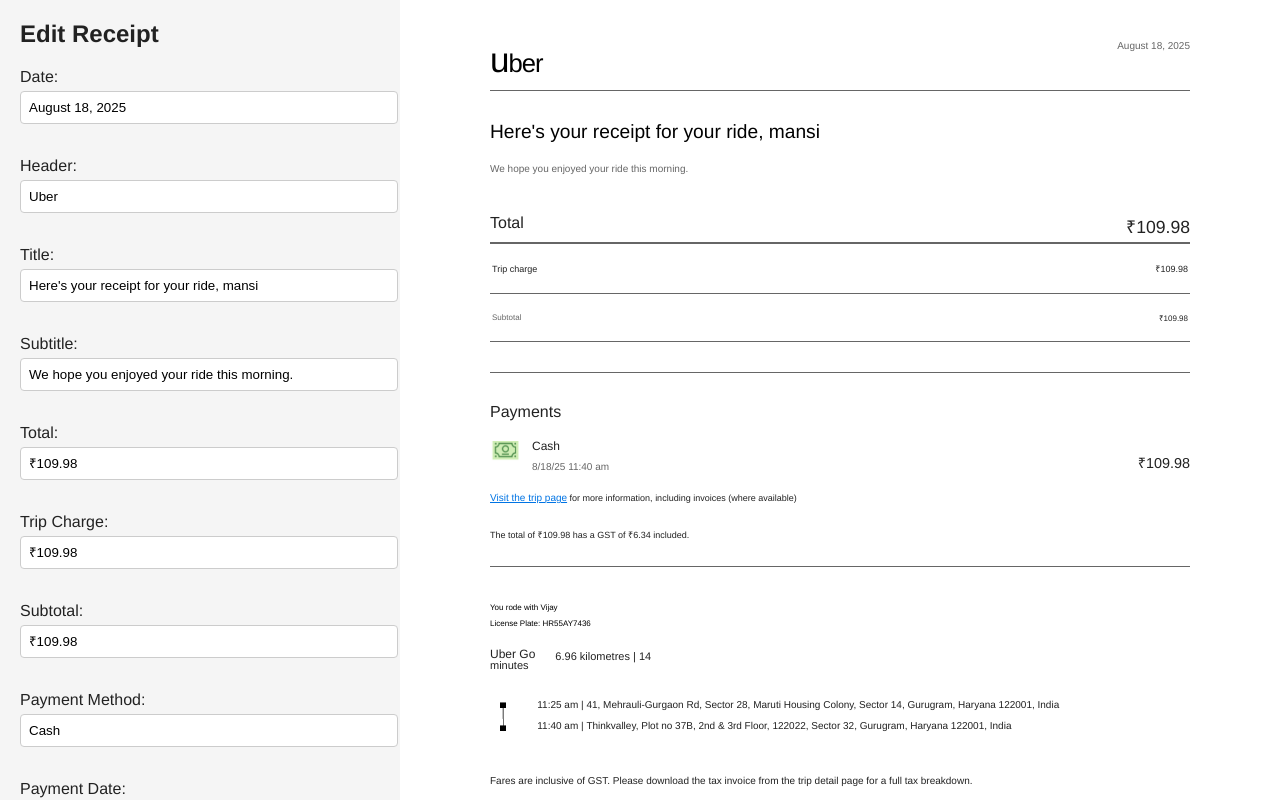
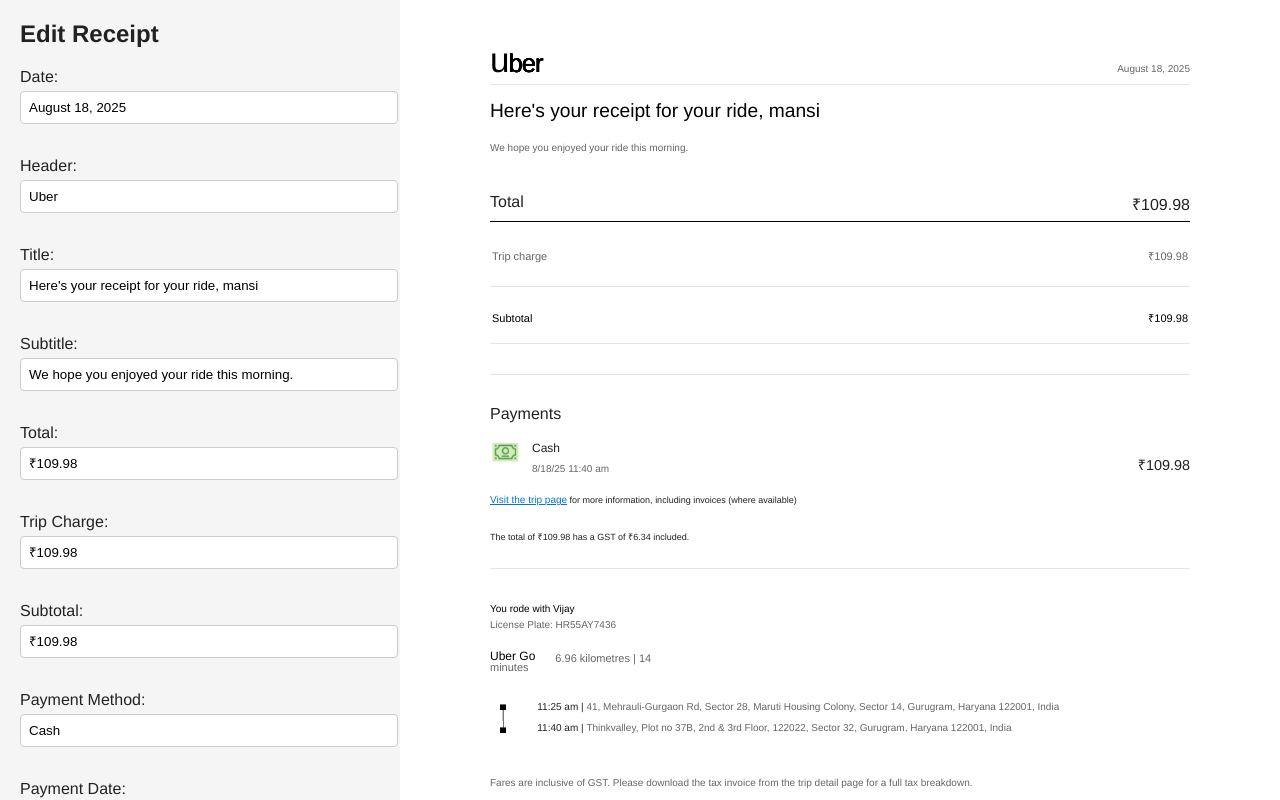
Before and after one commit to Happyesss/Uber_receipt, a plain HTML site: page index.html in a window 1280 px wide. Drawn offline with Linux system fonts and the light colour scheme.

Commit message:
update 1

```diff
--- a/index.html
+++ b/index.html
@@ -34,9 +34,11 @@
 		</div>
 		<div class="receipt">
 			<div class="container">
-				<div class="date" id="date">August 18, 2025</div>
-				<div class="header" id="header">
-					<span style="font-size: 35px;">u</span><span style="font-weight: 549;">ber</span>
+				<div class="header-row" style="margin-bottom: -8px;">
+					<div class="header" id="header">
+						<span style="font-size: 35px;">u</span><span class="boldify">ber</span>
+					</div>
+					<div class="date" id="date">August 18, 2025</div>
 				</div>
 				<hr>
 				<div class="title" id="title">Here's your receipt for your ride, mansi</div>
@@ -71,7 +73,7 @@
 					</div>
 					<div class="payment-date" id="payment-date">8/18/25 11:40 am</div>
 					<div style="margin-top:20px; font-size: 9px;">
-						<a class="link" href="#">Visit the trip page</a> for more information, including invoices (where available)
+						<a class="link" href="https://auth.uber.com/">Visit the trip page</a> for more information, including invoices (where available)
 					</div>
 					<div class="gst" id="gst">The total of ₹109.98 has a GST of ₹6.34 included.</div>
 				</div>
@@ -82,7 +84,7 @@
 		<div class="ride-details">
 			<div class="info">
 				<span class="label">You rode with Vijay</span><br>
-				<span class="label">License Plate: HR55AY7436</span>
+				<span class="label license-plate">License Plate: HR55AY7436</span>
 			</div>
 			<div class="infos" style="display: flex;  align-items: start; margin-top: 10px; margin-bottom: 10px;">
                 <div>
@@ -106,20 +108,20 @@
                 </div>
 
                 <div style="display: flex; flex-direction: column;  margin-top: -10px;">
-<div >
-					<span style="font-size: 10px;"> <span style="font-weight: 500;">11:25 am | </span> 41, Mehrauli-Gurgaon Rd, Sector 28, Maruti Housing Colony, Sector 14, Gurugram, Haryana 122001, India</span>
+				<div >
+					<span style="font-size: 10px;"> <span style="font-weight: 500;">11:25 am | </span><span class="addr">41, Mehrauli-Gurgaon Rd, Sector 28, Maruti Housing Colony, Sector 14, Gurugram, Haryana 122001, India</span></span>
 				</div>
 				<div  style="margin-top: 5px;">
-					<span style="font-size: 10px;"><span style="font-weight: 500;">11:40 am | </span> Thinkvalley, Plot no 37B, 2nd & 3rd Floor, 122022, Sector 32, Gurugram, Haryana 122001, India</span>
+					<span style="font-size: 10px;"><span style="font-weight: 500;">11:40 am | </span><span class="addr">Thinkvalley, Plot no 37B, 2nd & 3rd Floor, 122022, Sector 32, Gurugram, Haryana 122001, India</span></span>
 				</div>
                 </div>
 
 			</div>
 		</div>
 
-		<div style="margin-top: 30px; font-size: 10px;">
-			Fares are inclusive of GST. Please download the tax invoice from the trip detail page for a full tax breakdown.
-		</div>
+			<div class="footer-note" style="margin-top: 30px; font-size: 10px;">
+				Fares are inclusive of GST. Please download the tax invoice from the trip detail page for a full tax breakdown.
+			</div>
 	</div>
 		</div>
 	</div>
--- a/styles.css
+++ b/styles.css
@@ -7,9 +7,9 @@
 }
 
 :root {
-    --border-color: #666; /* dark gray, not black */
-    --border-thin: 1.5px;
-    --border-thick: 2px;
+    --border-color: #e5e5e5; /* light gray to match Uber receipt */
+    --border-thin: 1px;
+    --border-thick: 1.7px;
 }
 
 .main {
@@ -90,6 +90,13 @@
     page-break-inside: avoid;
 }
 
+.header-row {
+    display: flex;
+    align-items: baseline; /* align date with header baseline */
+    justify-content: space-between;
+    gap: 12px;
+}
+
 .header {
     font-size: 1.6rem;
     font-weight: 500; /* make header heavier */
@@ -97,22 +104,22 @@
     margin-bottom: 0px; /* no space below header */
     margin-top: 0px; /* no top margin */
     letter-spacing: -1px;
-
 }
 
 .date {
-    float: right;
     font-size: 10px;
-    color: #666;
+    color: #666; /* keep as grey, not border color */
     margin-top: 0px; /* align with header */
     font-weight: 400;
+    text-align: right;
+    white-space: nowrap;
 }
 
 .title {
     font-size: 1.2rem;
     font-weight: 500;
     color: #000; /* darker text */
-    margin: 30px 0 10px 0;
+    margin: 15px 0 10px 0; /* reduced top margin */
 }
 
 .subtitle {
@@ -131,14 +138,38 @@
 hr {
     border: none;
     border-top: var(--border-thin) solid var(--border-color);
-    margin: 10px 0;
+    margin: 15px 0; /* slightly more spacing to match Uber */
+}
+
+/* Thicker separators around the Subtotal area */
+/* 1) HR after the first charges table */
+.table + hr {
+    border-top: var(--border-thick) solid var(--border-color);
+}
+/* 2) The .gap HR before the Subtotal table */
+hr.gap {
+    border-top: var(--border-thick) solid var(--border-color);
+}
+/* 3) The HR right after the Subtotal table (appears as a plain hr after a .table) */
+.table + hr + .table + hr,
+.table + hr + hr {
+    border-top: var(--border-thick) solid var(--border-color);
+}
+
+/* Make the divider directly under the header/logo heavier and black */
+.header-row + hr {
+    border: none;
+    border-top: var(--border-thick) solid var(--border-color);
+    margin: 12px 0;
+    height: 0;
+    background: none;
 }
 
 .dark{ /* keep backward-compatible class name for other uses */
-    /* thicker, dark-gray separator (not black) */
+    /* black border below Total section as in Uber receipt */
     border: none;
-    border-top: var(--border-thick) solid var(--border-color);
-    margin: 10px 0;
+    border-top: var(--border-thick) solid #000;
+    margin: 10px 0 18px; /* add a bit more space below Total section */
     height: 0;
     background: none;
 }
@@ -151,7 +182,7 @@
 }
 
 .totals {
-    font-size: 1.1rem;
+    font-size: 1rem;
     font-weight: 400;
     margin-left: 10px;
         float: right;
@@ -169,29 +200,31 @@
 }
 
 .small{
-    font-size: 9px !important;
-    font-weight: 300;
+    font-size: 11px !important;
+    font-weight: 500; /* bit more font weight */
+    color: #666; /* grey color for trip charges */
 }
 
 
 .small-numb{
-    font-size: 9px !important;
-    font-weight: 300;
+    font-size: 11px !important;
+    font-weight: 500; /* bit more font weight */
     text-align: right;
+    color: #666; /* grey color for trip charges price */
 }
 
 
 
 .table .label {
-    color: #666;
-    font-size: 8px;
-    font-weight: 500;
+    color: #000; /* black color for subtotal label */
+    font-size: 11px; /* slightly smaller font size */
 }
 
 .table .value {
     text-align: right;
-font-size: 8px;
-    font-weight: 500;}
+    font-size: 11px; /* slightly smaller font size for subtotal price */
+    color: #000; /* black color for subtotal price */
+}
 
 .payments {
     margin-top: 30px;
@@ -255,7 +288,7 @@
 
 .ride-details .label {
     color: #000;
-    font-size: 8px;
+    font-size: 10px; /* slightly larger for better readability */
 }
 
 .ride-details .info {
@@ -275,6 +308,30 @@
 .infos{
     margin-top: 15px;
     margin-bottom: 10px;
+}
+
+/* Make the block under the license plate use the original gray color */
+.ride-details .infos {
+    color: #666;
+}
+
+/* Address after the time should be gray */
+.ride-details .infos .addr {
+    color: #666;
+}
+
+.license-plate {
+    color: #666 !important; /* explicitly ensure license plate is gray */
+}
+
+/* Make the 'Uber Go' heading black while keeping the surrounding .infos gray */
+.ride-details .infos h1 {
+    color: #000;
+}
+
+/* Ensure address spans anywhere inside ride-details are gray (covers cases outside .infos) */
+.ride-details .addr {
+    color: #666 !important;
 }
 
 .location-icon {
@@ -300,3 +357,26 @@
     font-size: 0.85rem;
     color: #666;
 }
+
+/* Small footer note under ride-details should be gray */
+.footer-note {
+    color: #666;
+}
+
+/* Utility to visually increase apparent font weight without changing the font face.
+   Uses multiple very small text-shadow layers to thicken strokes. This works well
+   for headings and short words (logo-like text). Tweak the offsets/colors to
+   increase/decrease the effect. */
+.boldify {
+    /* keep the original font weight close to normal to avoid layout shifts */
+    font-weight: 500;
+    /* subtler shadow stack for a lighter 'bold' effect */
+    text-shadow:
+        0.25px 0   0 #000,
+       -0.25px 0   0 #000,
+        0 0.25px   0 #000,
+        0 -0.25px  0 #000;
+    /* improve rendering on some browsers */
+    -webkit-font-smoothing: antialiased;
+    -moz-osx-font-smoothing: grayscale;
+}
```
